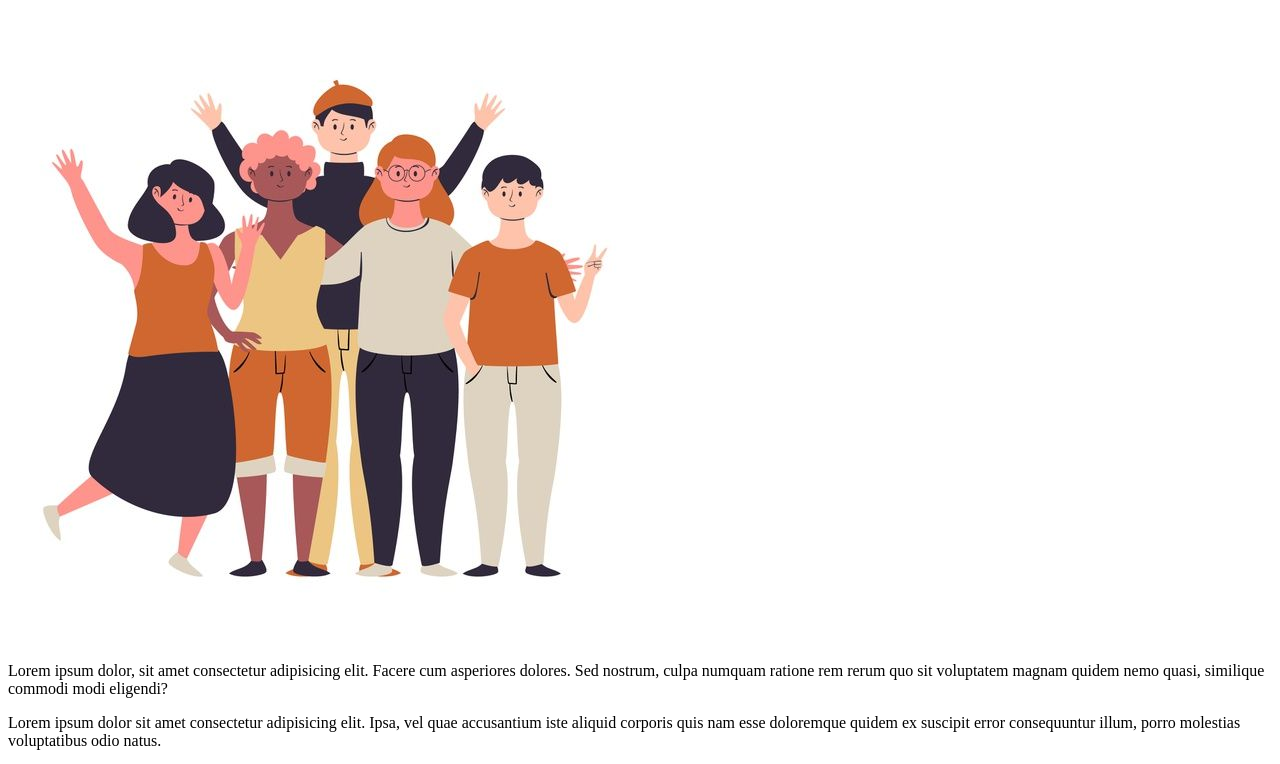
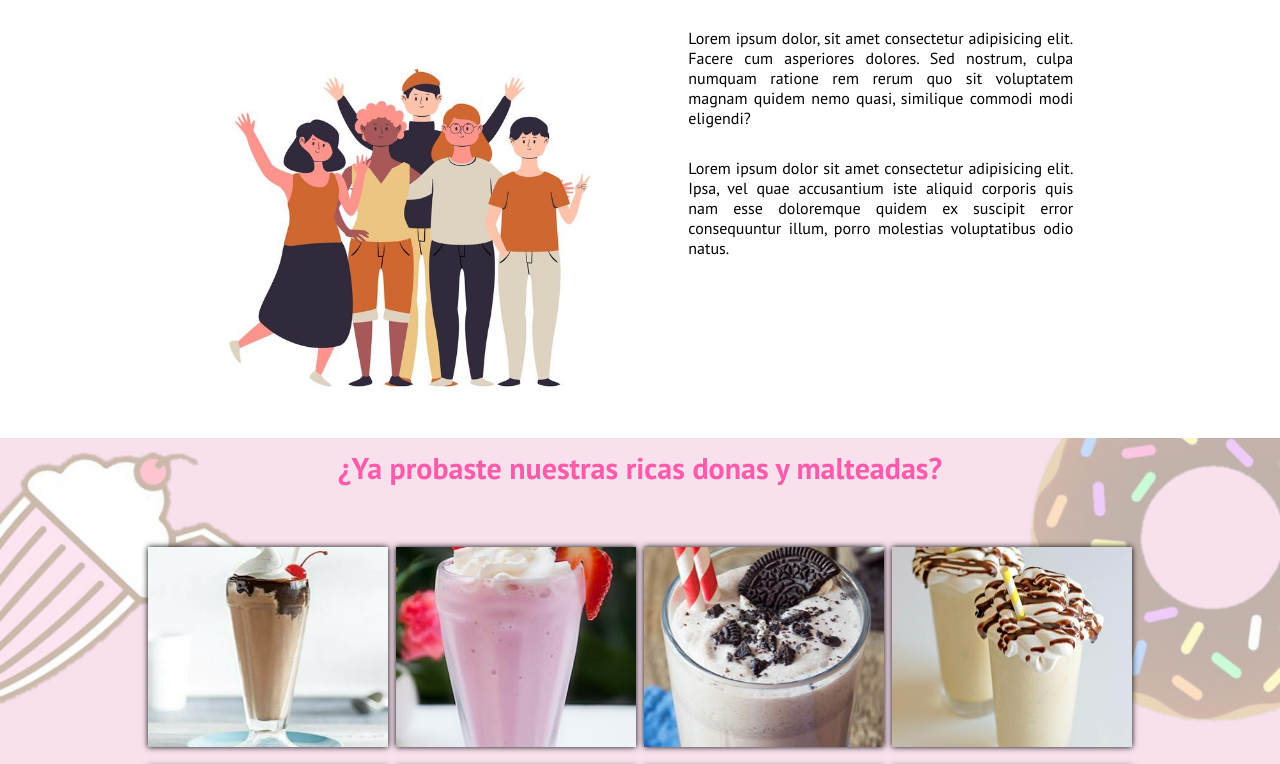
Before and after one commit to Guillermofr29/pagweb, a plain HTML site: page index.html in a window 1280 px wide. Shown: the part 731-1495 px from the top of the page. Drawn offline with Linux system fonts and the light colour scheme; files that its build step writes are made by us from their sources; the site is published under a folder, as on GitHub Pages, so addresses that start at the root find nothing; files whose address does not match are found by name.

Commit message:
Update index.html

```diff
--- a/index.html
+++ b/index.html
@@ -5,7 +5,7 @@
     <meta name="viewport" content="width=device-width, initial-scale=1.0">
     <title>Blast</title>
     <link rel="shortcut icon" href="img/BlastLogo.png">
-    <link rel="stylesheet" href="/css/style.css">
+    <link rel="stylesheet" href="ccs/style.css">
     <script src="https://kit.fontawesome.com/bb1eaf810f.js" crossorigin="anonymous"></script>
 
   </head>
```
